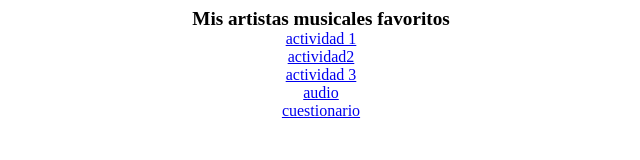
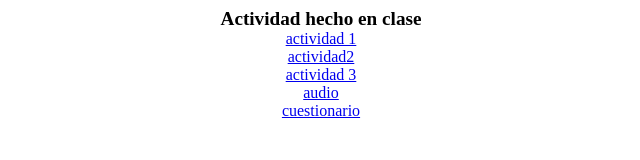
Before and after one commit to saralunaest-coder/saralunaest-coder.github.io, a plain HTML site: page index.html in a window 1280 px wide. Shown: the whole page, without its empty margins (319-959 px from the left). Drawn offline with Linux system fonts and the light colour scheme.

Commit message:
Update index.html

```diff
--- a/index.html
+++ b/index.html
@@ -6,7 +6,7 @@
 
 <body>
 
-<big><b><center>Mis artistas musicales favoritos</center></b></big>
+<big><b><center>Actividad hecho en clase</center></b></big>
 
 <center><a href="actividad1.html">actividad 1</a></center>
                 <center><a href="actividad2.html">actividad2</a></center>
```
